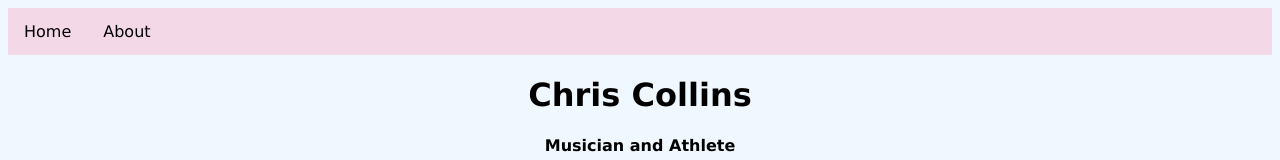
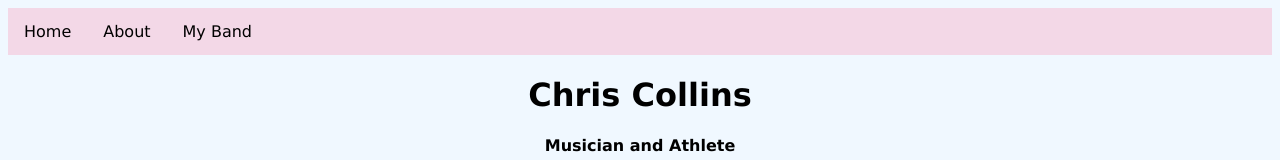
Before and after one commit to christhewiz/christhewiz.github.io, a plain HTML site: page index.html in a window 1280 px wide. Shown: the top 160 px of the page. Drawn offline with Linux system fonts and the light colour scheme.

Commit message:
Update index.html

```diff
--- a/index.html
+++ b/index.html
@@ -10,6 +10,7 @@
 <ul>
     <li><a class="active" href="index.html">Home</a></li>
     <li><a href="about.html">About</a></li>
+    <li><a href="myband.html">My Band</a></li>
 </ul>
 
 <h1>Chris Collins</h1>
```
